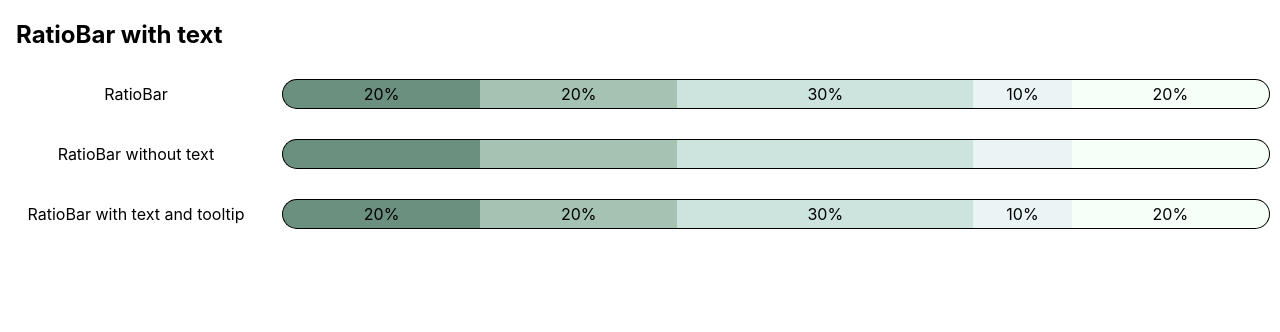
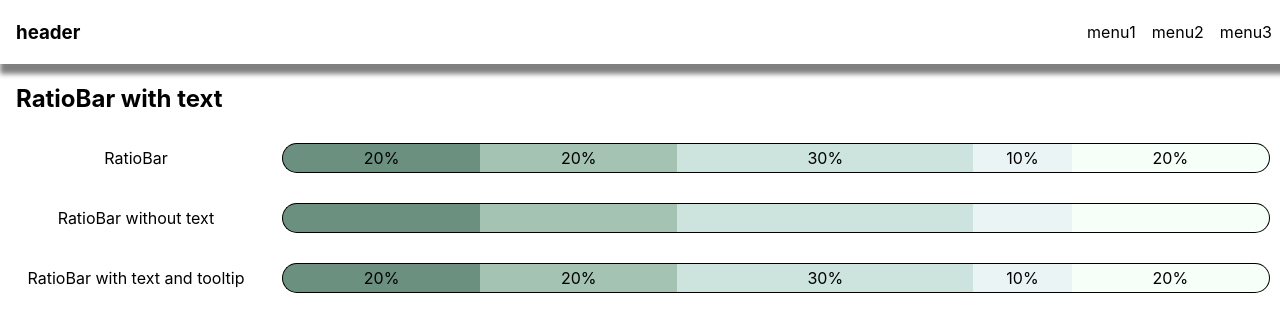
Before and after one commit to ghckss/CustomComponents, a React (Create React App) app: page /widget/ratio-bar in a window 1280 px wide. Shown: the top 332 px of the page. Built offline with nearby package versions, Linux system fonts and the light colour scheme.

Commit message:
헤더 ui 구성

```diff
--- a/src/components/Layout/Header.js
+++ b/src/components/Layout/Header.js
@@ -1,7 +1,19 @@
 import React from "react";
+import "./Header.scss";
 
 const Header = () => {
-  return <div className="header"></div>;
+  return (
+    <header className="header">
+      <div className="title">
+        <h3>header</h3>
+      </div>
+      <div className="menu">
+        <div className="menu__item">menu1</div>
+        <div className="menu__item">menu2</div>
+        <div className="menu__item">menu3</div>
+      </div>
+    </header>
+  );
 };
 
 export default Header;
--- a/src/components/Layout/Header.scss
+++ b/src/components/Layout/Header.scss
@@ -0,0 +1,15 @@
+.header {
+  height: 64px;
+  display: flex;
+  justify-content: space-between;
+  align-items: center;
+  box-shadow: 5px 5px 5px 5px gray;
+  .menu {
+    display: flex;
+    justify-content: space-between;
+    align-items: center;
+    &__item {
+      margin: 0 8px;
+    }
+  }
+}
```
